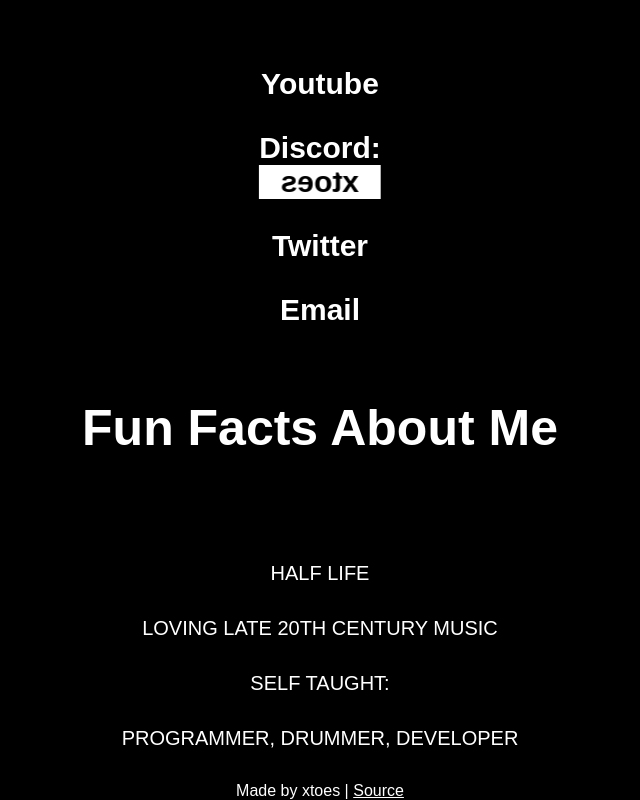
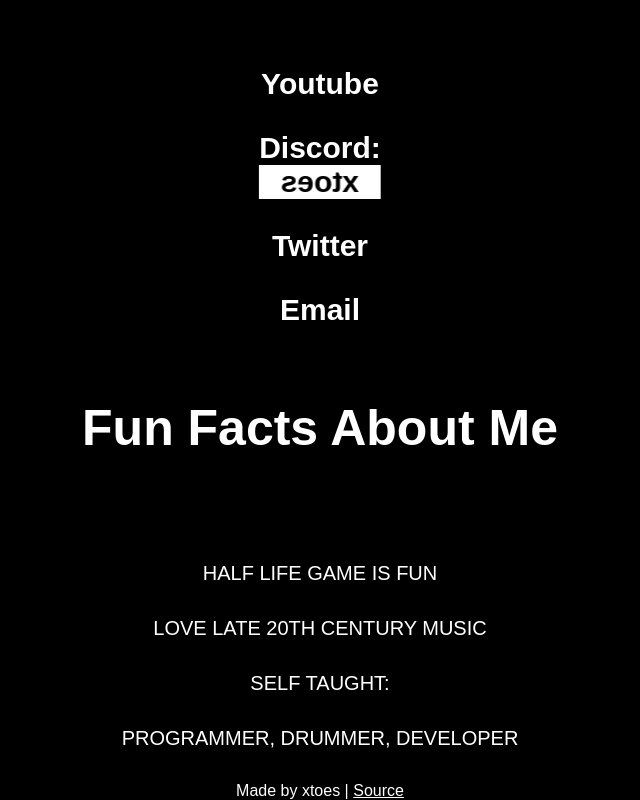
Before and after one commit to t0ena1l/prof1le, a plain HTML site: page index.html in a window 1280 px wide. Shown: the part 1453-2253 px from the top of the page, without its empty margins (320-960 px from the left). Drawn offline with Linux system fonts and the light colour scheme; a web font is replaced by a local one.

Commit message:
Update index.html

```diff
--- a/index.html
+++ b/index.html
@@ -71,10 +71,10 @@
 
       </li>
       <li class="btn">
-        half life
+        half life game is fun
       </li>
       <li class="btn">
-        loving late 20th century music
+        love late 20th century music
       </li>
       <li class="btn">
         self taught:
```
